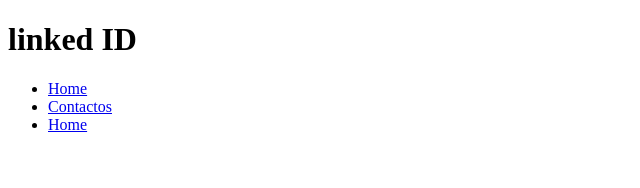
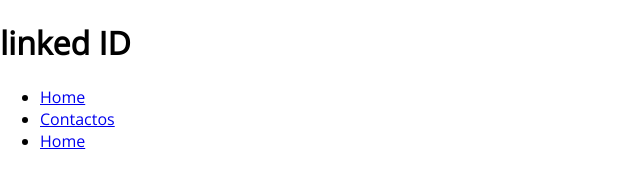
Before and after one commit to GuzmanAndrew/Bictia-Update, a plain HTML site: page index.html in a window 1280 px wide. Shown: the whole page, without its empty margins (0-640 px from the left). Drawn offline with nearby package versions, Linux system fonts and the light colour scheme.

Commit message:
Actualizacion de html

```diff
--- /dev/null
+++ b/css/style.css
@@ -0,0 +1,5 @@
+body{
+    font-family: 'Open Sans', sans-serif; /* Fuente de todo nuestro body */
+    margin: 0;
+    padding: 0;
+}
--- a/index.html
+++ b/index.html
@@ -5,6 +5,7 @@
         <meta name="Bictia">
         <title>Bictia</title>
         <link href="https://fonts.googleapis.com/css?family=Open+Sans" rel="stylesheet">
+        <link rel="stylesheet" href="css/style.css">
     </head>
     <body>
 
```
